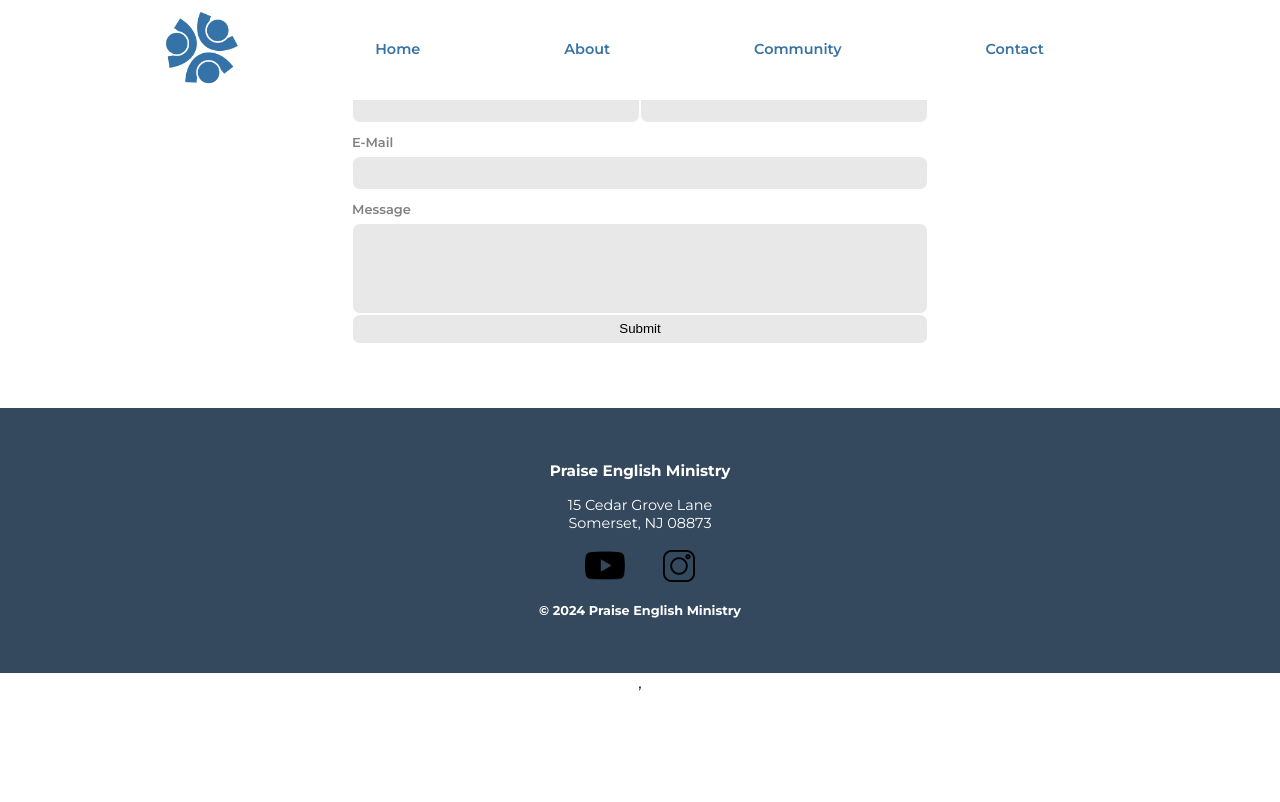
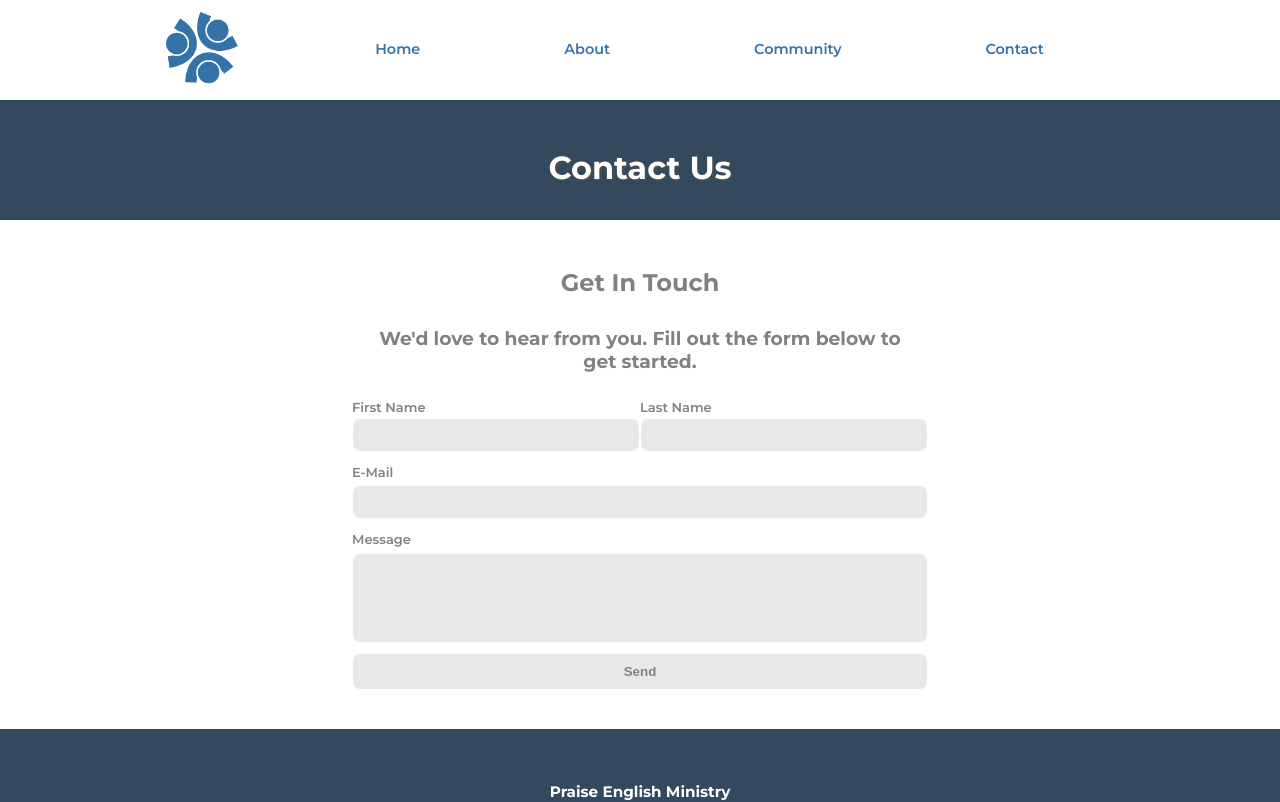
Before and after one commit to kjlee2497/RedesignPEM, a React (Vite) app: page /contact in a window 1280 px wide. Shown: the top 802 px of the page. Built offline with nearby package versions, Linux system fonts and the light colour scheme.

Commit message:
updated Community, home, and Contact.  todo:  create Ministries carousel, finetune home, fix form.

```diff
--- a/src/App.css
+++ b/src/App.css
@@ -5,7 +5,7 @@ body {
 }
 
 :root {
-  --pem-logo: #3771A6;
+  --pem-logo: #3771a6;
   --pem-darkblue: #34495e;
 
   --hover1: rgb(77, 237, 255);
@@ -20,7 +20,6 @@ body {
   width: 100%;
   overflow: auto;
 }
-
 
 @keyframes fade-in {
   from {
@@ -111,7 +110,7 @@ body {
   font-weight: 500;
 
   width: 50%;
-  margin: 21% 0% 15% 47%;
+  margin: 18% 0% 15% 47%;
   /* top right bottom left */
   display: flex;
   flex-direction: column;
@@ -196,7 +195,12 @@ body {
 }
 
 .whoWeAre {
-  background: linear-gradient(0.25turn, rgba(255, 255, 255, 0), rgba(255, 255, 255, .5), rgba(255, 255, 255, .8)),
+  background: linear-gradient(
+      0.25turn,
+      rgba(255, 255, 255, 0),
+      rgba(255, 255, 255, 0.5),
+      rgba(255, 255, 255, 0.8)
+    ),
     url("/picnic-don3.jpg");
   background-size: 100%;
   object-fit: cover;
@@ -275,7 +279,7 @@ body {
 }
 
 .footer p {
-  font-size: 90%
+  font-size: 90%;
 }
 
 .footer h4 {
@@ -309,7 +313,7 @@ body {
   color: black;
   font-size: 200%;
   font-weight: 700;
-  margin: 5% 0%;
+  margin: 3% 0% 5%;
 }
 
 .carousal-container {
@@ -405,7 +409,7 @@ body {
   position: absolute;
   top: 400px;
   left: 310px;
-  opacity: 1.0;
+  opacity: 1;
 
   font-size: 22px;
   font-weight: 600;
@@ -430,14 +434,22 @@ body {
   display: flex;
   flex-wrap: wrap;
   justify-content: center;
+  margin: auto;
+  width: 80%;
+  row-gap: 0px;
+  column-gap: 10px;
 }
 
 .ministry-card {
+  position: relative;
   background-color: white;
   display: flex;
   flex-direction: column;
-  width: 35%;
-  height: 40%;
+  width: 350px;
+  height: 350px;
+  overflow: hidden;
+  border-radius: 10px;
+
   margin: 2% auto;
 
   text-align: left;
@@ -445,41 +457,85 @@ body {
 }
 
 .ministry-card img {
-  position: block;
   width: 100%;
-  height: 60%;
-  margin: 0% auto;
+  height: 100%;
+  object-fit: cover;
+  border-radius: 10px;
 }
 
 .overlay {
-  opacity: 0.0;
-  transition: .5s ease;
-  background-color: #555555;
-}
-
-.ministry-card:hover .overlay {
-  opacity: 0.5;
+  position: absolute;
+  top: 0;
+  left: 0;
+  right: 0;
+  bottom: 0;
+  display: flex;
+  flex-direction: column;
+  justify-content: center;
+  align-items: center;
+  text-align: center;
+  color: white;
+  background: rgba(0, 0, 0, 0.5);
+  opacity: 0;
+  transition: opacity 0.3s ease;
 }
 
 .ministry-card h1 {
   text-align: center;
-  color: white;
-  font-size: 20px;
   position: absolute;
-  top: 50%;
+  top: 40%;
   left: 50%;
   transform: translate(-50%, -50%);
-  -ms-transform: translate(-50%, -50%);
+  font-size: 2.2rem;
+  color: white;
+  z-index: 2;
+  transition: opacity 0.3s ease;
+  text-shadow: 2px 2px 1px rgb(75, 75, 75);
+}
+
+.overlay p {
+  font-size: 0.9rem;
+  text-align: left;
+  margin: 0;
+  z-index: 1;
+  opacity: 0;
+  transition: opacity 0.3s ease;
+  padding: 10px;
+  box-sizing: border-box;
+}
+
+.ministry-card:hover .overlay {
+  opacity: 1;
+  backdrop-filter: blur(10px);
+}
+
+.ministry-card:hover .overlay p {
+  opacity: 1;
+}
+
+.ministry-card:hover h1 {
+  opacity: 0;
 }
 
 .contactForm {
+  position: block;
   display: flex;
   flex-direction: column;
   text-align: left;
   width: 45%;
-  margin: 5% auto;
+  margin: 3% auto;
 
   color: rgb(129, 129, 129);
+}
+
+.contactForm h2 {
+  text-align: center;
+  margin: 10px;
+}
+
+.contactForm h3 {
+  text-align: center;
+  margin: 20px;
 }
 
 .contactForm label {
@@ -494,6 +550,22 @@ body {
   border: 1px solid white;
   height: 30px;
   width: auto;
+}
+
+.contactForm button {
+  background-color: rgb(232, 232, 232);
+  color: rgb(129, 129, 129);
+
+  border-radius: 8px;
+  border: 1px solid white;
+  font-weight: 600;
+  padding: 10px 0px;
+  margin-top: 10px;
+}
+
+.contactForm button:hover {
+  background-color: rgb(166, 166, 166);
+  color: white;
 }
 
 .formInputs {
@@ -512,3 +584,18 @@ body {
   padding-bottom: 10%;
   text-align: top;
 }
+
+.about-banner {
+  width: 100vw;
+  height: 15vh;
+  position: block;
+  background-color: #34495e;
+  margin-top:  100px;
+}
+
+.about-banner h1 {
+  color: white;
+  position: relative;
+  top: 40%;
+  text-shadow: 2px 2px 1px rgb(75, 75, 75);
+}
--- a/src/pages/Contact.tsx
+++ b/src/pages/Contact.tsx
@@ -1,70 +1,87 @@
-import Navbar from '../Components/navbar'
-import Footer from '../Components/footer'
-import { useState } from 'react'
-import { useForm, SubmitHandler } from "react-hook-form"
-import { contactFormType } from '../types'
-
+import Navbar from "../Components/navbar";
+import Footer from "../Components/footer";
+import { useState } from "react";
+import { useForm, SubmitHandler } from "react-hook-form";
+import { contactFormType } from "../types";
 
 const Contact = () => {
-
   const formEmpty = {
-    firstName: '',
-    lastName: '',
-    email: '',
-    message: '',
-  }
+    firstName: "",
+    lastName: "",
+    email: "",
+    message: "",
+  };
 
   const {
     register,
     handleSubmit,
     formState: { errors },
-  } = useForm<contactFormType>()
-  const onSubmit: SubmitHandler<contactFormType> = (data) => console.log(data)
+  } = useForm<contactFormType>();
+  const onSubmit: SubmitHandler<contactFormType> = (data) => console.log(data);
 
-
-  const [formValues, setFormValues] = useState(formEmpty)
+  const [formValues, setFormValues] = useState(formEmpty);
 
   return (
-    <div>
+    <div className="fade-in">
       <Navbar />
 
+      <div className="about-banner">
+        <h1>Contact Us</h1>
+      </div>
 
-
-      <form onSubmit={handleSubmit(onSubmit)} className='contactForm'>
+      <form onSubmit={handleSubmit(onSubmit)} className="contactForm">
+        <h2>Get In Touch</h2>
+        <h3>
+          We'd love to hear from you. Fill out the form below to get started.{" "}
+        </h3>
         {/* register your input into the hook by invoking the "register" function
         include validation with required or other standard HTML validation rules */}
-        <div className='nameInputs'>
+        <div className="nameInputs">
           <div className="formInputs">
             <label>First Name</label>
-            <input value={formValues.firstName} {...register("firstName", { required: true })} />
+            <input
+              value={formValues.firstName}
+              {...register("firstName", { required: true })}
+            />
             {/* errors will return when field validation fails  */}
             {errors.firstName && <span>This field is required</span>}
           </div>
           <div className="formInputs">
             <label>Last Name</label>
-            <input value={formValues.lastName} {...register("lastName", { required: true })} />
+            <input
+              value={formValues.lastName}
+              {...register("lastName", { required: true })}
+            />
             {errors.lastName && <span>This field is required</span>}
           </div>
         </div>
 
         <div className="formInputs">
           <label>E-Mail</label>
-          <input type='email' value={formValues.email} {...register("email", { required: true })} />
+          <input
+            type="email"
+            value={formValues.email}
+            {...register("email", { required: true })}
+          />
           {errors.email && <span>This field is required</span>}
         </div>
 
         <div className="formInputs messageInput">
           <label>Message</label>
-          <input type='text' value={formValues.message} {...register("message", { required: true })} />
+          <input
+            type="text"
+            value={formValues.message}
+            {...register("message", { required: true })}
+          />
           {errors.message && <span>This field is required</span>}
         </div>
 
-        <input type="submit" />
+        <button className='input'>Send</button>
       </form>
 
+      <Footer />
+    </div>
+  );
+};
 
-      <Footer />
-    </div>)
-}
-
-export default Contact
+export default Contact;
--- a/src/pages/Home.tsx
+++ b/src/pages/Home.tsx
@@ -5,6 +5,7 @@ const Infoboard = lazy(() => import('../Components/infoboard'));
 const Motto = lazy(() => import('../Components/motto'));
 const WhoWeAre = lazy(() => import('../Components/whoWeAre'));
 import '../App.css'
+import MinistriesBoard from '../Components/MinistriesBoard';
 
 
 function Home() {
@@ -47,7 +48,7 @@ function Home() {
             </div>
         </div>
 
-      <Infoboard />
+      <MinistriesBoard />
       <Footer />
     </div>
   )
```
Also changed, not shown: src/Components/MinistriesBoard.tsx (+24 -21 lines), src/pages/Ministries.tsx (+37 -15 lines).
